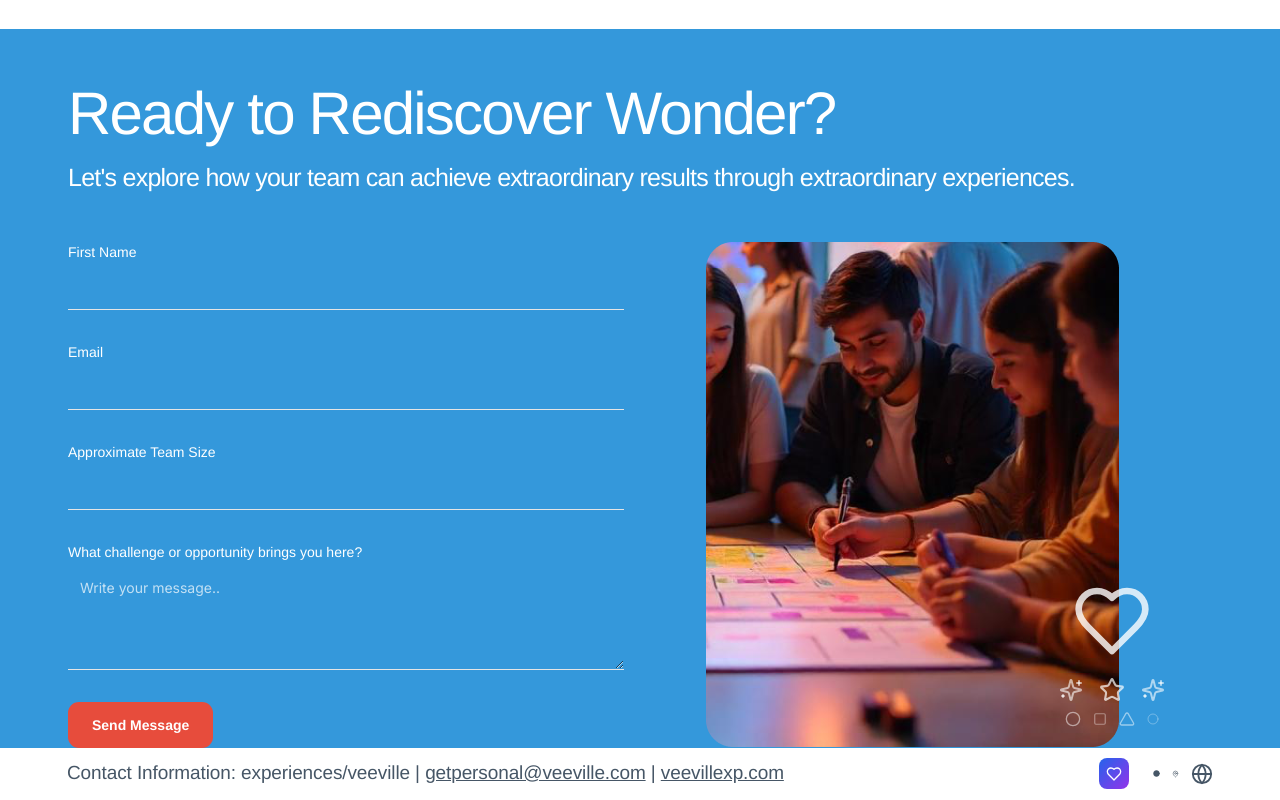
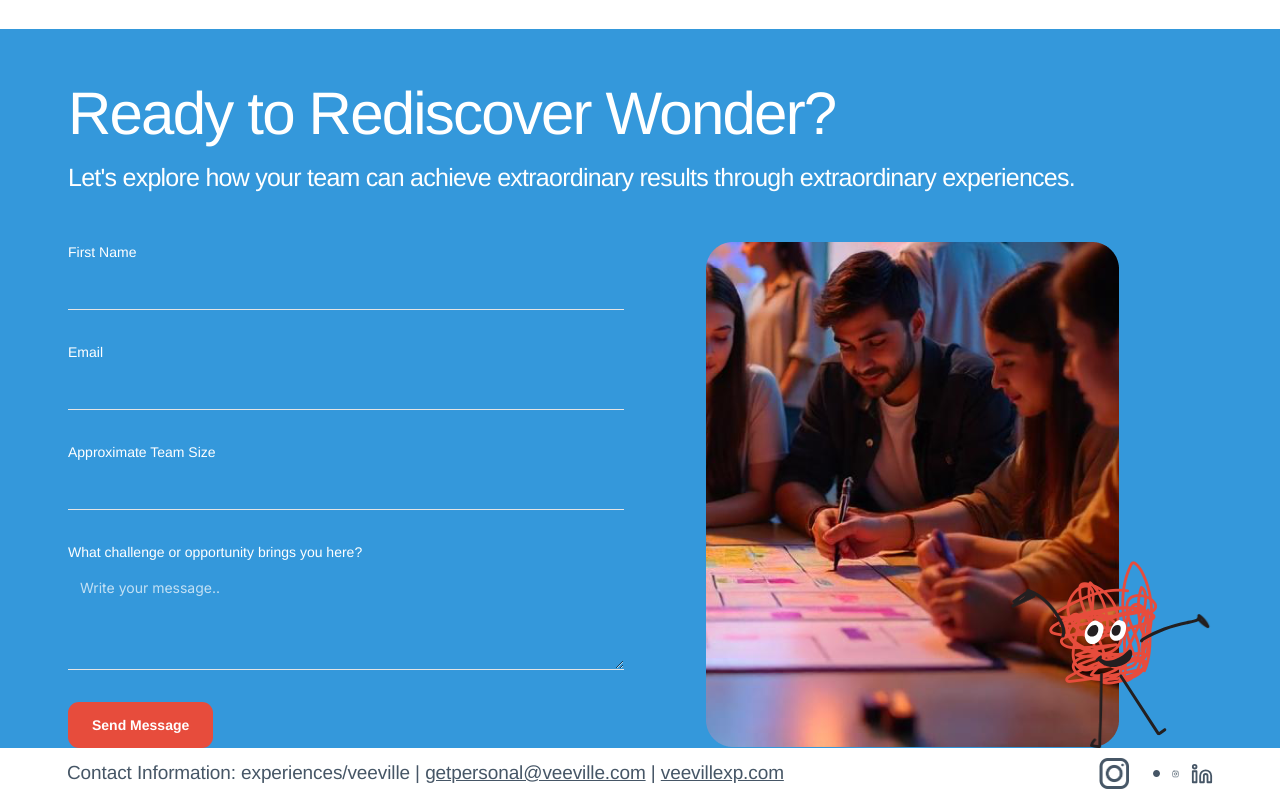
Before and after one commit to HemanthKumar-veeville/veeville-exp, a Next.js app: page / in a window 1280 px wide. Shown: the part 4005-4805 px from the top of the page. Built offline with nearby package versions, Linux system fonts and the light colour scheme.

Commit message:
Replace Only Instagram and LinkedIn Icons with Lucide React

```diff
--- a/app/page.tsx
+++ b/app/page.tsx
@@ -16,15 +16,8 @@ import {
   Users,
   Zap,
   Shield,
-  Mail,
-  Phone,
-  MapPin,
-  Globe,
-  Heart,
-  Sparkles,
-  Circle,
-  Square,
-  Triangle,
+  Instagram,
+  Linkedin,
 } from "lucide-react";
 import Link from "next/link";
 import { Input } from "@/components/ui/input";
@@ -653,34 +646,68 @@ const ContactFormSection = () => (
             alt="Mask group"
             src="/img/mask-group.png"
           />
-
-          {/* Decorative elements with Lucide icons - responsive */}
-          <div className="absolute w-[120px] sm:w-[150px] lg:w-[201px] h-[100px] sm:h-[140px] lg:h-[187px] bottom-0 right-0 flex flex-col items-center justify-center">
-            {/* Main decorative icon */}
-            <div className="flex items-center justify-center mb-2 sm:mb-3 lg:mb-4">
-              <Heart className="w-[40px] sm:w-[60px] lg:w-[80px] h-[40px] sm:h-[60px] lg:h-[80px] text-white/80" />
-            </div>
-
-            {/* Secondary decorative icons - arranged in a pattern */}
-            <div className="flex items-center justify-center space-x-2 sm:space-x-3 lg:space-x-4 mb-2">
-              <Sparkles className="w-[16px] sm:w-[20px] lg:w-[24px] h-[16px] sm:h-[20px] lg:h-[24px] text-white/60" />
-              <Star className="w-[18px] sm:w-[22px] lg:w-[26px] h-[18px] sm:h-[22px] lg:h-[26px] text-white/70" />
-              <Sparkles className="w-[16px] sm:w-[20px] lg:w-[24px] h-[16px] sm:h-[20px] lg:h-[24px] text-white/60" />
-            </div>
-
-            {/* Bottom row of small decorative icons */}
-            <div className="flex items-center justify-center space-x-1 sm:space-x-2 lg:space-x-3">
-              <Circle className="w-[12px] sm:w-[14px] lg:w-[16px] h-[12px] sm:h-[14px] lg:h-[16px] text-white/50" />
-              <Square className="w-[10px] sm:w-[12px] lg:w-[14px] h-[10px] sm:h-[12px] lg:h-[14px] text-white/40" />
-              <Triangle className="w-[12px] sm:w-[14px] lg:w-[16px] h-[12px] sm:h-[14px] lg:h-[16px] text-white/50" />
-              <Circle className="w-[8px] sm:w-[10px] lg:w-[12px] h-[8px] sm:h-[10px] lg:h-[12px] text-white/30" />
-            </div>
+          <div className="absolute w-[120px] sm:w-[150px] lg:w-[201px] h-[100px] sm:h-[140px] lg:h-[187px] bottom-0 right-0">
+            <img
+              className="absolute w-[70px] sm:w-[85px] lg:w-[109px] h-[80px] sm:h-[95px] lg:h-[124px] top-0 left-[25px] sm:left-[30px] lg:left-[37px]"
+              alt="Clip path group"
+              src="/img/clip-path-group.png"
+            />
+            <img
+              className="absolute w-[40px] sm:w-[50px] lg:w-[63px] h-[16px] sm:h-[20px] lg:h-[26px] top-[35px] sm:top-[42px] lg:top-14 left-[80px] sm:left-[95px] lg:left-32"
+              alt="Vector"
+              src="/img/vector-1.svg"
+            />
+            <img
+              className="absolute w-[12px] sm:w-[14px] lg:w-[18px] h-[10px] sm:h-[12px] lg:h-4 top-[40px] sm:top-[47px] lg:top-[52px] left-[140px] sm:left-[165px] lg:left-[183px]"
+              alt="Clip path group"
+              src="/img/clip-path-group-1.png"
+            />
+            <img
+              className="absolute w-[35px] sm:w-[44px] lg:w-[55px] h-[32px] sm:h-[40px] lg:h-[50px] top-[17px] sm:top-[21px] lg:top-[27px] left-0"
+              alt="Clip path group"
+              src="/img/clip-path-group-2.png"
+            />
+            <img
+              className="absolute w-[9px] sm:w-[11px] lg:w-3.5 h-[48px] sm:h-[60px] lg:h-[76px] top-[70px] sm:top-[88px] lg:top-[111px] left-[50px] sm:left-[62px] lg:left-[78px]"
+              alt="Clip path group"
+              src="/img/clip-path-group-3.png"
+            />
+            <img
+              className="absolute w-[24px] sm:w-[30px] lg:w-12 h-[40px] sm:h-[50px] lg:h-[62px] top-[72px] sm:top-[90px] lg:top-[113px] left-[70px] sm:left-[86px] lg:left-[108px]"
+              alt="Vector"
+              src="/img/vector-2-2.svg"
+            />
+            <img
+              className="absolute w-[12px] sm:w-[14px] lg:w-[18px] h-[15px] sm:h-[18px] lg:h-[23px] top-[37px] sm:top-[46px] lg:top-[58px] left-[63px] sm:left-[78px] lg:left-[98px]"
+              alt="Vector"
+              src="/img/vector-3-2.svg"
+            />
+            <img
+              className="absolute w-[13px] sm:w-[16px] lg:w-5 h-[16px] sm:h-[20px] lg:h-[25px] top-[38px] sm:top-[47px] lg:top-[59px] left-[47px] sm:left-[58px] lg:left-[73px]"
+              alt="Vector"
+              src="/img/vector-10.svg"
+            />
+            <img
+              className="absolute w-[25px] sm:w-[31px] lg:w-[39px] h-[12px] sm:h-[15px] lg:h-[19px] top-[56px] sm:top-[70px] lg:top-[88px] left-[53px] sm:left-[66px] lg:left-[83px]"
+              alt="Vector"
+              src="/img/vector-11.svg"
+            />
+            <img
+              className="absolute w-[8px] sm:w-[10px] lg:w-3 h-[8px] sm:h-[10px] lg:h-[13px] top-[40px] sm:top-[50px] lg:top-[63px] left-[49px] sm:left-[61px] lg:left-[76px]"
+              alt="Vector"
+              src="/img/vector-12.svg"
+            />
+            <img
+              className="absolute w-[7px] sm:w-[8px] lg:w-2.5 h-[8px] sm:h-[10px] lg:h-3 top-[40px] sm:top-[50px] lg:top-[63px] left-[64px] sm:left-[80px] lg:left-[100px]"
+              alt="Vector"
+              src="/img/vector-13.svg"
+            />
           </div>
         </div>
       </div>
     </div>
 
-    {/* Footer with Lucide React Icons */}
+    {/* Footer */}
     <footer className="absolute bottom-0 left-0 w-full">
       <div className="w-full h-auto lg:h-[52px] bg-white flex flex-col lg:flex-row items-center py-3 lg:py-0">
         <div className="mx-4 sm:mx-8 lg:mx-[67px] flex flex-col lg:flex-row justify-between items-center w-full gap-4 lg:gap-0">
@@ -706,19 +733,22 @@ const ContactFormSection = () => (
               veevillexp.com
             </a>
           </div>
-
-          {/* Footer icons using Lucide React - responsive sizing */}
           <div className="flex items-center space-x-3 sm:space-x-4 lg:space-x-6">
-            {/* Company logo representation */}
-            <div className="flex items-center justify-center w-[24px] sm:w-[27px] lg:w-[30px] h-[25px] sm:h-[28px] lg:h-[31px] bg-gradient-to-br from-blue-600 to-purple-600 rounded-lg">
-              <Heart className="w-[12px] sm:w-[14px] lg:w-[16px] h-[12px] sm:h-[14px] lg:h-[16px] text-white" />
-            </div>
-
-            {/* Decorative icons */}
+            <img
+              className="w-[24px] sm:w-[27px] lg:w-[30px] h-[25px] sm:h-[28px] lg:h-[31px]"
+              alt="Group"
+              src="/img/group-7.png"
+            />
             <div className="flex items-center space-x-1 sm:space-x-2 lg:space-x-3">
-              <Circle className="w-[5px] sm:w-[6px] lg:w-[7px] h-[5px] sm:h-[6px] lg:h-[7px] text-[#465666] fill-current" />
-              <MapPin className="w-[5px] sm:w-[6px] lg:w-[7px] h-[16px] sm:h-[19px] lg:h-[22px] text-[#465666]" />
-              <Globe className="w-[16px] sm:w-[19px] lg:w-[22px] h-[16px] sm:h-[19px] lg:h-[22px] text-[#465666]" />
+              <img
+                className="w-[5px] sm:w-[6px] lg:w-[7px] h-[5px] sm:h-[6px] lg:h-[7px]"
+                alt="Vector"
+                src="/img/vector-76.svg"
+              />
+              {/* Replace Instagram icon with Lucide React Instagram */}
+              <Instagram className="w-[5px] sm:w-[6px] lg:w-[7px] h-[16px] sm:h-[19px] lg:h-[22px] text-[#465666]" />
+              {/* Replace LinkedIn icon with Lucide React LinkedIn */}
+              <Linkedin className="w-[16px] sm:w-[19px] lg:w-[22px] h-[16px] sm:h-[19px] lg:h-[22px] text-[#465666]" />
             </div>
           </div>
         </div>
```
